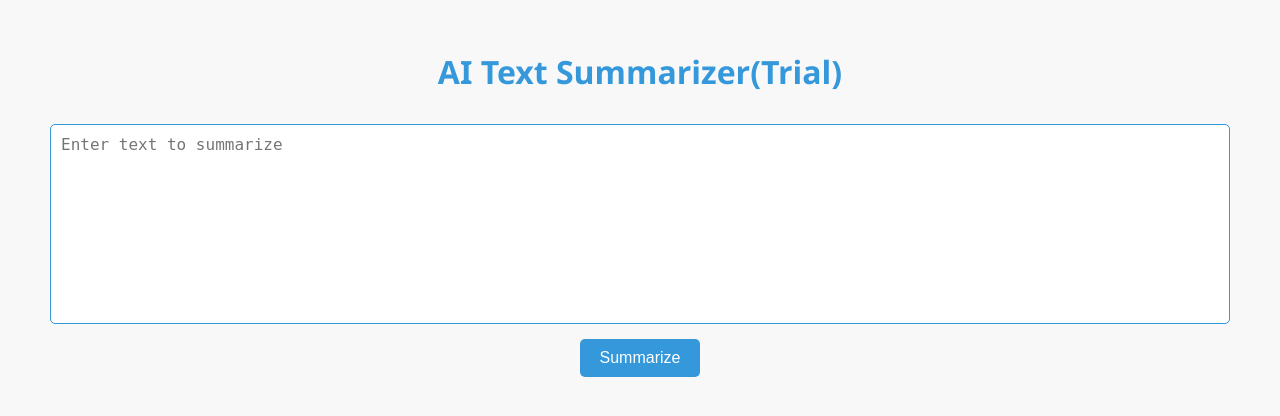
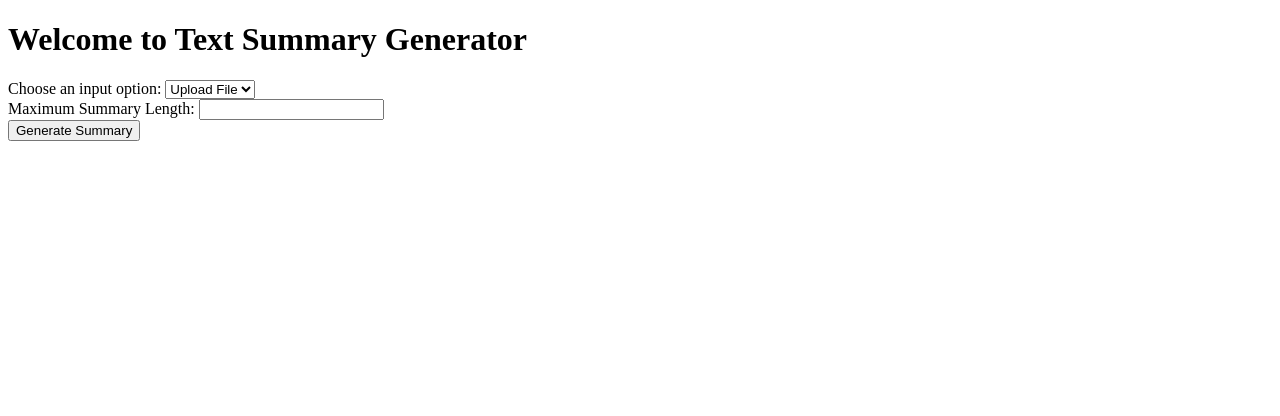
Before and after one commit to RajendraVechalapu/AIFlaskApp, a FastAPI app: page / in a window 1280 px wide. Shown: the top 416 px of the page. Run offline with FastAPI, Linux system fonts and the light colour scheme.

Commit message:
working nicely

```diff
--- a/main.py
+++ b/main.py
@@ -1,27 +1,233 @@
-from fastapi import FastAPI, Form, Request
+from fastapi import FastAPI, Form, File, UploadFile, Request
 from fastapi.responses import HTMLResponse
+from fastapi.templating import Jinja2Templates
+import os
+from datetime import datetime, timedelta
+from io import BytesIO
+import base64
+from docx import Document
+from pptx.util import Pt, Inches
+from pptx import Presentation
+from pptx.dml.color import RGBColor
+from PyPDF2 import PdfReader
+from bs4 import BeautifulSoup
+import validators
+import fitz
 import requests
+#import torch
+#import chardet
+import spacy
+from model import *
 
 app = FastAPI()
+templates = Jinja2Templates(directory="templates")
 
-HUGGINGFACE_API_KEY = "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"
-HUGGINGFACE_SUMMARIZATION_API = "https://api-inference.huggingface.co/models/facebook/bart-large-cnn"
-headers = {"Authorization": f"Bearer {HUGGINGFACE_API_KEY}"}
+max_tokens = 900
+min_tokens = 10
 
-@app.get("/")
-def get_main_page(request: Request):
-    return HTMLResponse(content=open("templates/index.html").read(), status_code=200)
+# Initialize presentation globally
+presentation = Presentation()
+folder_path = "docs"
 
-@app.post("/summarize")
-def generate_summary(text: str = Form(...)):
+def process_text_and_display(piece_text, max_summary_length):
+    # Example: Summarize the piece_text and display it
+    summary = summarizeText(piece_text, max_summary_length)
+    title = summarizeShort(piece_text)
+
+    # Example: Split the summary into sentences (replace this with your logic)
+    sentences = summary.split('.')
+
+    add_slide(presentation, title, sentences)
+
+
+def add_slide(prs, title, sentences):
+    slide_layout = prs.slide_layouts[5]  # Use a blank slide layout
+    slide = prs.slides.add_slide(slide_layout)
+
+    # Add title with background color
+    title_shape = slide.shapes.title
+    title_shape.text = title
+    title_shape.text_frame.text = title
+    title_shape.text_frame.paragraphs[0].font.size = Pt(20)  # Set font size for the title
+    title_shape.fill.solid()
+    title_shape.fill.fore_color.rgb = RGBColor(91, 155, 213)  # Set background color for the title
+
+    # Add content
+    content_box = slide.shapes.add_textbox(left=Inches(1), top=Inches(2), width=Inches(8), height=Inches(4))
+    content_frame = content_box.text_frame
+    content_frame.word_wrap = True
+
+    for i, sentence in enumerate(sentences, start=1):
+        p = content_frame.add_paragraph()
+        p.text = f"{i}. {sentence}"
+
+        p.font.size = Pt(15)  # Set font size for the content
+        # Add an empty line after each sentence
+        content_frame.add_paragraph().space_after = Pt(5)
+
+def delete_old_files(folder_path, time_threshold_seconds=120):
+    current_time = datetime.now()
+
+    for filename in os.listdir(folder_path):
+        if filename.startswith("Text_Summary_Presentation_") and filename.endswith(".pptx"):
+            file_path = os.path.join(folder_path, filename)
+
+            # Get the file creation timestamp
+            created_timestamp = datetime.fromtimestamp(os.path.getctime(file_path))
+
+            # Calculate the time difference
+            time_difference = current_time - created_timestamp
+
+            # If the file is older than the threshold, delete it
+            if time_difference.total_seconds() > time_threshold_seconds:
+                os.remove(file_path)
+
+def get_pptx_download_link(file_path):
+    with open(file_path, 'rb') as f:
+        pptx_data = f.read()
+    encoded_pptx = base64.b64encode(pptx_data).decode()
+    href = f'<a href="data:application/vnd.openxmlformats-officedocument.presentationml.presentation;base64,{encoded_pptx}" download="Text_Summary_Presentation.pptx">Download PowerPoint Presentation</a>'
+    return href
+
+
+def extract_page_pdf_text(file_bytes):
+    doc = fitz.open("pdf", file_bytes)
+    page_texts = []
+
+    for page in doc:
+        page_text = page.get_text()
+        page_texts.append(page_text)
+
+    doc.close()
+    return page_texts
+
+def extract_text_from_docx(file_bytes):
+    doc = Document(BytesIO(file_bytes))
+    text = ""
+    for paragraph in doc.paragraphs:
+        text += paragraph.text + "\n"
+
+    return text
+
+def process_url(url, max_summary_length, max_tokens):
     try:
-        payload = {"inputs": text}
-        response = requests.post(HUGGINGFACE_SUMMARIZATION_API, headers=headers, json=payload)
-        if response.status_code == 200:
-            summary_text = response.json()[0].get('summary_text', "")
-            formatted_summary = f"{summary_text.replace('.', '.\n')}"
-            return HTMLResponse(content=formatted_summary, status_code=200)
+        # Step 1: Validate the URL
+        if not validators.url(url):
+            # Handle the case of an invalid URL
+            return None
+
+        # Step 2: Retrieve HTML content from the URL
+        html_content = get_html_content(url)
+
+        if html_content:
+            # Step 3: Process the HTML content and extract relevant information
+            nlp = spacy.load("en_core_web_sm", disable=["parser", "ner"])
+            soup = BeautifulSoup(html_content, "html.parser")
+            title = soup.title.string
+            web_text = soup.get_text()
+
+            # Example: Create nested sentences (replace this with your logic)
+            nested_sentences = create_nested_sentences(web_text, token_max_length=max_tokens)
+
+            return {
+                'url': url,
+                'title': title,
+                'cleaned_text': web_text
+            }
         else:
-            return HTMLResponse(content=f"Error: Unable to summarize. Status code {response.status_code}", status_code=400)
+            # Handle the case of a timeout or error while retrieving HTML content
+            return None
+    except Exception as e:
+        # Handle other exceptions
+        print(f"Error processing URL: {str(e)}")
+        return None
+
+def get_html_content(url):
+    try:
+        # Step 4: Make an HTTP request to the URL to retrieve HTML content
+        response = requests.get(url, timeout=10)
+        response.raise_for_status()  # Raises an HTTPError for bad responses
+        return response.text
+    except requests.exceptions.RequestException as e:
+        # Handle exceptions related to the HTTP request
+        print(f"Error retrieving HTML content from URL: {url}\nError: {str(e)}")
+        return None
+
+# Routes
+@app.get('/')
+def index(request: Request):
+    return templates.TemplateResponse("index.html", {"request": request})
+
+@app.post('/generate_summary')
+async def generate_summary(
+    request: Request,
+    max_summary_length: int = Form(...),
+    input_choice: str = Form(...),
+    uploaded_file: UploadFile = File(...),
+    pasted_text: str = Form(...),
+):
+    try:
+        if input_choice == "Upload File":
+            # Call the function to delete old files
+            delete_old_files(folder_path)
+
+            file_bytes = await uploaded_file.read()
+
+            file_extension = os.path.splitext(uploaded_file.filename)[-1].lower()
+
+            if file_extension == ".pdf":
+                page_texts = extract_page_pdf_text(file_bytes)
+
+                for page_num, page_text in enumerate(page_texts, start=1):
+                    nested_sentences = create_nested_sentences(page_text, token_max_length=900)
+                    for idx, nested in enumerate(nested_sentences):
+                        concatenated_text = " ".join(nested)
+                        process_text_and_display(concatenated_text, max_summary_length)
+
+            elif file_extension == ".docx":
+                page_text = extract_text_from_docx(file_bytes)
+
+                nested_sentences = create_nested_sentences(page_text, token_max_length=900)
+
+                for idx, nested in enumerate(nested_sentences):
+                    concatenated_text = " ".join(nested)
+                    process_text_and_display(concatenated_text, max_summary_length)
+
+            elif file_extension == ".txt":
+                text = file_bytes.decode('utf-8')
+                nested_sentences = create_nested_sentences(text, token_max_length=900)
+
+                for idx, nested in enumerate(nested_sentences):
+                    concatenated_text = " ".join(nested)
+                    process_text_and_display(concatenated_text, max_summary_length)
+
+            timestamp = datetime.now().strftime("%Y-%m-%d-%H-%M-%S")
+            pptx_filename = f"Text_Summary_Presentation_{timestamp}.pptx"
+            pptx_filepath = os.path.join("docs", pptx_filename)
+            presentation.save(pptx_filepath)
+
+            return templates.TemplateResponse(
+                "result.html", {"request": request, "download_link": get_pptx_download_link(pptx_filepath)}
+            )
+
+        elif input_choice == "Paste Text":
+            # Call the function to delete old files
+            delete_old_files(folder_path)
+
+            nested_sentences = create_nested_sentences(pasted_text, token_max_length=max_tokens)
+
+            for idx, nested in enumerate(nested_sentences):
+                concatenated_text = " ".join(nested)
+                process_text_and_display(concatenated_text, max_summary_length)
+
+            timestamp = datetime.now().strftime("%Y-%m-%d-%H-%M-%S")
+            pptx_filename = f"Text_Summary_Presentation_{timestamp}.pptx"
+            pptx_filepath = os.path.join("docs", pptx_filename)
+            presentation.save(pptx_filepath)
+
+            return templates.TemplateResponse(
+                "result.html", {"request": request, "download_link": get_pptx_download_link(pptx_filepath)}
+            )
+
     except Exception as e:
         return HTMLResponse(content=f"Error: {str(e)}", status_code=500)
--- a/model.py
+++ b/model.py
@@ -1,7 +1,7 @@
 import re
 #import openai  # Make sure to install the OpenAI library
 import requests
-import numpy as np
+#import numpy as np
 #import nltk
 #from nltk.tokenize import sent_tokenize
 
--- a/templates/index.html
+++ b/templates/index.html
@@ -1,83 +1,54 @@
 <!DOCTYPE html>
-<html lang="en">
+<html>
 <head>
-    <meta charset="UTF-8">
-    <meta name="viewport" content="width=device-width, initial-scale=1.0">
-    <title>AI Text Summarizer(Trial)</title>
-    <style>
-        body {
-            background-color: #f8f8f8;
-            color: #333;
-            font-family: 'Segoe UI', Tahoma, Geneva, Verdana, sans-serif;
-            margin: 50px;
-            text-align: center;
-        }
-        h1 {
-            color: #3498db;
-        }
-        textarea {
-            width: 100%;
-            height: 200px;
-            margin: 10px 0;
-            padding: 10px;
-            box-sizing: border-box;
-            border: 1px solid #3498db;
-            border-radius: 5px;
-            font-size: 16px;
-            resize: none;
-        }
-        button {
-            padding: 10px 20px;
-            background-color: #3498db;
-            color: #ffffff;
-            border: none;
-            cursor: pointer;
-            font-size: 16px;
-            border-radius: 5px;
-        }
-        #loading {
-            display: none;
-            margin-top: 20px;
-            font-size: 18px;
-        }
-        #summary {
-            margin-top: 20px;
-            font-size: 16px;
-            white-space: pre-line;
-        }
-    </style>
+    <title>Text Summary Generator</title>
 </head>
 <body>
-    <h1>AI Text Summarizer(Trial)</h1>
-    <form id="summarizeForm">
-        <textarea id="text" name="text" placeholder="Enter text to summarize"></textarea><br>
-        <button type="button" onclick="summarize()">Summarize</button>
+    <h1>Welcome to Text Summary Generator</h1>
+    <form action="/generate_summary" method="post" enctype="multipart/form-data">
+        <label for="input_choice">Choose an input option:</label>
+        <select id="input_choice" name="input_choice">
+            <option value="Upload File">Upload File</option>
+            <option value="Paste Text">Paste Text</option>
+        </select>
+        <br>
+
+        <!-- Upload File Section -->
+        <div id="upload_file_section" style="display:none;">
+            <label for="uploaded_file">Upload a file:</label>
+            <input type="file" name="uploaded_file" accept=".pdf, .docx, .txt">
+            <br>
+        </div>
+
+        <!-- Paste Text Section -->
+        <div id="paste_text_section" style="display:none;">
+            <label for="pasted_text">Paste your text:</label>
+            <textarea name="pasted_text" rows="4" cols="50"></textarea>
+            <br>
+        </div>
+
+        <!-- Other form fields and input elements can be added here -->
+
+        <label for="max_summary_length">Maximum Summary Length:</label>
+        <input type="number" name="max_summary_length" required>
+        <br>
+
+        <button type="submit">Generate Summary</button>
     </form>
-    <div id="loading">Please wait...</div>
-    <div id="summary"></div>
 
     <script>
-        function summarize() {
-            var text = document.getElementById("text").value;
-            var form = new FormData();
-            form.append("text", text);
+        document.getElementById('input_choice').addEventListener('change', function () {
+            var uploadFileSection = document.getElementById('upload_file_section');
+            var pasteTextSection = document.getElementById('paste_text_section');
 
-            document.getElementById("loading").style.display = "block";
-
-            fetch("/summarize", {
-                method: "POST",
-                body: form
-            })
-            .then(response => response.text())
-            .then(data => {
-                document.getElementById("summary").innerHTML = data;
-                document.getElementById("loading").style.display = "none";
-            })
-            .catch(error => {
-                document.getElementById("summary").innerHTML = "Error: Unable to summarize.";
-                document.getElementById("loading").style.display = "none";
-            });
-        }
+            if (this.value === 'Upload File') {
+                uploadFileSection.style.display = 'block';
+                pasteTextSection.style.display = 'none';
+            } else if (this.value === 'Paste Text') {
+                uploadFileSection.style.display = 'none';
+                pasteTextSection.style.display = 'block';
+            }
+        });
     </script>
 </body>
 </html>
```
Also changed, not shown: templates/result.html (+4 -6 lines), archive/appflask.txt (renamed from appflask.txt), archive/main2.py (renamed from main2.py), archive/requirementsflask.txt (renamed from requirementsflask.txt), archive/requirementsv1.txt (renamed from requirementsv1.txt), archive/temp.txt (renamed from temp.txt), 1 other file.
